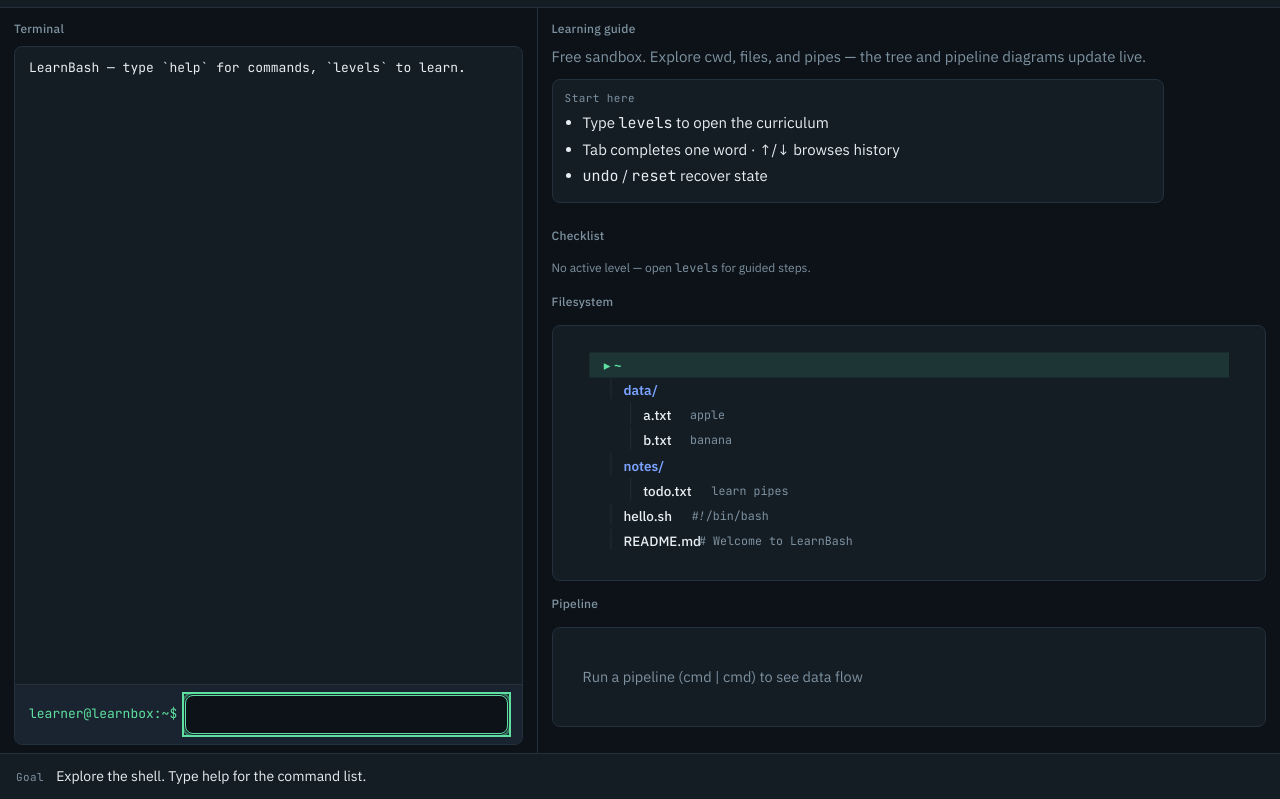
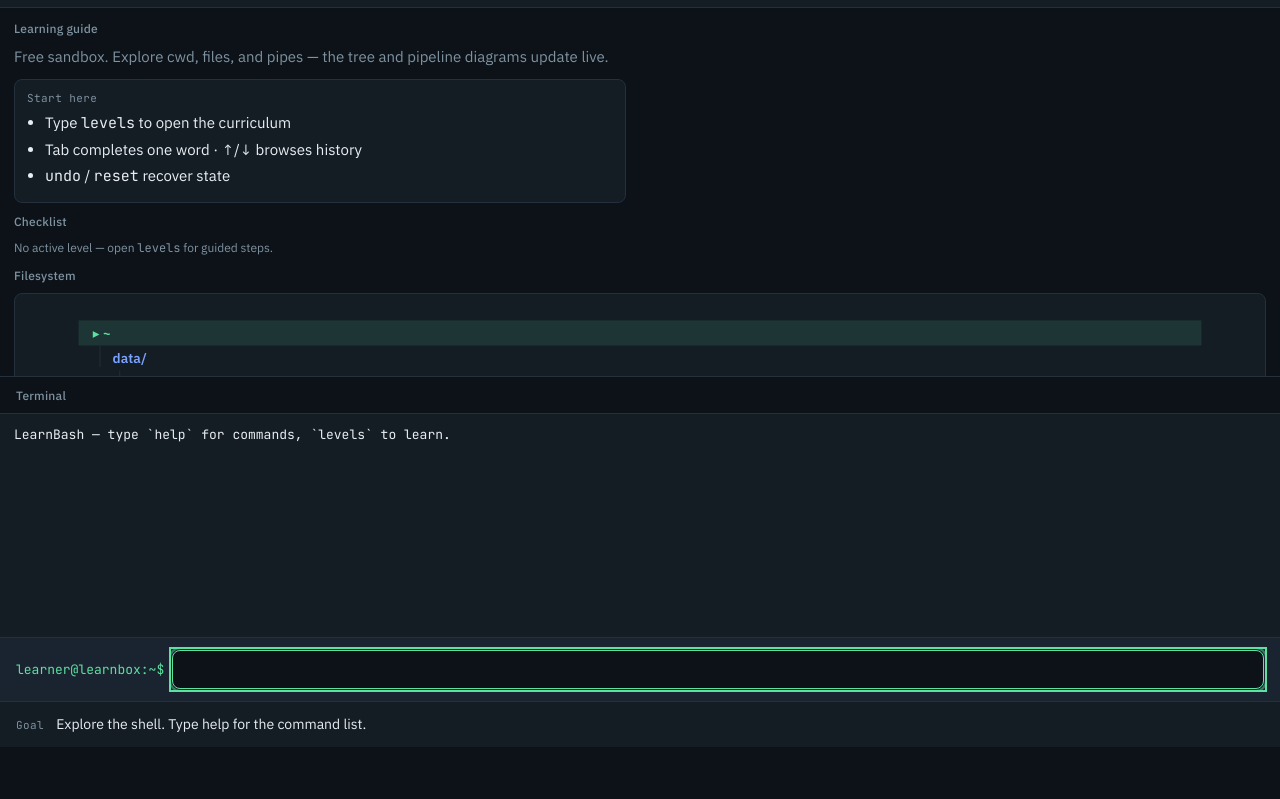
Before and after one commit to alisadeghiaghili/learn-bash, a website: page index.html in a window 1280 px wide. Shown: the part 53-852 px from the top of the page. After the commit the page ends 800 px from the top, so only its background shows below. Drawn offline with Linux system fonts and the light colour scheme.

Commit message:
feat: make terminal input span full page width

```diff
--- a/src/style/main.css
+++ b/src/style/main.css
@@ -422,30 +422,43 @@ pre,
   font-weight: 600;
 }
 
-/* —— split —— */
+/* —— split: viz on top, terminal full page width below —— */
 .split {
   display: grid;
-  grid-template-columns: 42% 58%;
+  grid-template-columns: 1fr;
+  grid-template-rows: auto 1fr;
   min-height: 0;
   overflow: hidden;
 }
 
+.viz-pane {
+  grid-row: 1;
+  background: var(--bg);
+  gap: 6px;
+  padding: 12px 14px 4px;
+  overflow: auto;
+  max-height: 46vh;
+}
+
 .pane {
+  min-width: 0;
+}
+
+.terminal-pane {
+  grid-row: 2;
+  border-top: 1px solid var(--line);
+  background: var(--bg);
+  width: 100%;
   min-height: 0;
   display: flex;
   flex-direction: column;
-  padding: 12px 14px 8px;
-  overflow: auto;
+  padding: 10px 0 0;
+  overflow: hidden;
 }
 
-.terminal-pane {
-  border-right: 1px solid var(--line);
-  background: var(--bg);
-}
-
-.viz-pane {
-  background: var(--bg);
-  gap: 6px;
+.terminal-pane .pane-label,
+.terminal-pane .tab-cycle {
+  padding-inline: 16px;
 }
 
 .pane-label {
@@ -462,10 +475,11 @@ pre,
   flex: 1;
   display: flex;
   flex-direction: column;
-  min-height: 280px;
+  min-height: 200px;
+  width: 100%;
   background: var(--surface);
-  border: 1px solid var(--line);
-  border-radius: var(--radius);
+  border-top: 1px solid var(--line);
+  border-radius: 0;
   overflow: hidden;
 }
 
@@ -520,9 +534,10 @@ pre,
   display: flex;
   align-items: center;
   gap: 8px;
-  padding: 10px 14px;
+  padding: 12px 16px;
   border-top: 1px solid var(--line);
   background: var(--surface-2);
+  width: 100%;
 }
 
 .terminal-prompt {
@@ -534,8 +549,9 @@ pre,
 
 .term-input-wrap {
   position: relative;
-  flex: 1;
+  flex: 1 1 auto;
   min-width: 0;
+  width: 100%;
   border: 1px solid var(--line);
   border-radius: var(--radius);
   background: var(--bg);
--- a/src/ui/app.js
+++ b/src/ui/app.js
@@ -295,11 +295,6 @@ function layoutHTML() {
       </div>
     </header>
     <main class="split">
-      <section class="pane terminal-pane">
-        <div class="pane-label">${escapeHtml(u.terminal)}</div>
-        <div id="terminal-host"></div>
-        <div id="tab-cycle" class="tab-cycle" hidden></div>
-      </section>
       <section class="pane viz-pane">
         <div id="lesson-panel" class="lesson-panel"></div>
         <div class="pane-label">${escapeHtml(u.checklist)}</div>
@@ -309,6 +304,11 @@ function layoutHTML() {
         <div class="pane-label">${escapeHtml(u.pipeline)}</div>
         <svg id="pipe-svg" class="viz-svg pipe-svg" role="img" aria-label="${escapeHtml(u.pipeline)}"></svg>
         <div id="checks" class="checks" aria-live="polite"></div>
+      </section>
+      <section class="pane terminal-pane">
+        <div class="pane-label">${escapeHtml(u.terminal)}</div>
+        <div id="terminal-host"></div>
+        <div id="tab-cycle" class="tab-cycle" hidden></div>
       </section>
     </main>
     <footer class="goalbar">
```
